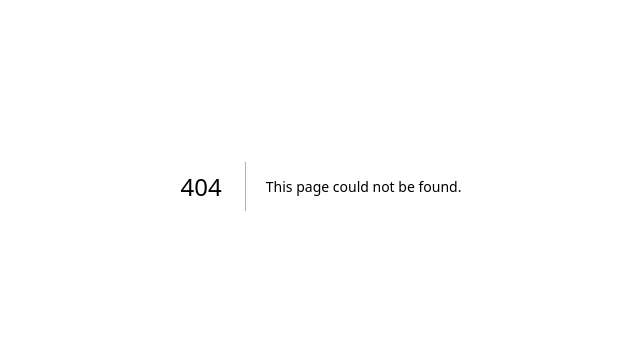
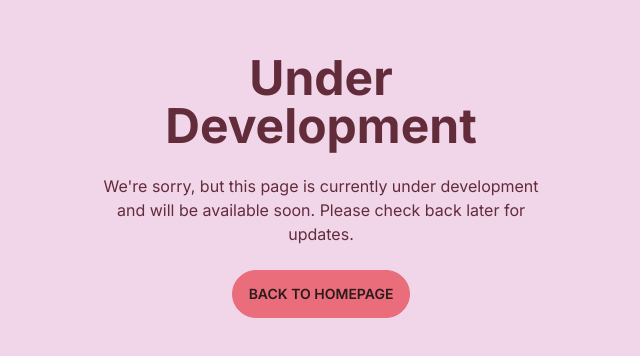
Before and after one commit to Qasimsaifi/portfolio, a Next.js app: page /about in a window 1280 px wide. Before the commit this address had no page. Shown: the part 214-570 px from the top of the page, without its empty margins (319-959 px from the left). Built offline with nearby package versions, Linux system fonts and the light colour scheme.

Commit message:
pages added about and contact

```diff
--- /dev/null
+++ b/src/app/about/page.jsx
@@ -0,0 +1,22 @@
+import React from "react";
+
+const aboutPage = () => {
+  return (
+    <div className="hero min-h-screen ">
+      <div className="hero-content text-center">
+        <div className="max-w-md">
+          <h1 className="text-5xl font-bold">Under Development</h1>
+          <p className="py-6">
+            We're sorry, but this page is currently under development and will
+            be available soon. Please check back later for updates.
+          </p>
+          <button className="btn btn-primary">
+            <a href="/">Back to Homepage</a>{" "}
+          </button>
+        </div>
+      </div>
+    </div>
+  );
+};
+
+export default aboutPage;
--- /dev/null
+++ b/src/app/contact/page.jsx
@@ -0,0 +1,21 @@
+import React from "react";
+const contactPage = () => {
+  return (
+    <div className="hero min-h-screen ">
+      <div className="hero-content text-center">
+        <div className="max-w-md">
+          <h1 className="text-5xl font-bold">Under Development</h1>
+          <p className="py-6">
+            We're sorry, but this page is currently under development and will
+            be available soon. Please check back later for updates.
+          </p>
+          <button className="btn btn-primary">
+            <a href="/">Back to Homepage</a>{" "}
+          </button>
+        </div>
+      </div>
+    </div>
+  );
+};
+
+export default contactPage;
--- /dev/null
+++ b/src/app/not-found.jsx
@@ -0,0 +1,18 @@
+import Link from 'next/link'
+import { headers } from 'next/headers'
+
+export default async function NotFound() {
+  const headersList = headers()
+  return (
+    <div className="hero min-h-screen ">
+  <div className="hero-content text-center">
+    <div className="max-w-md">
+      <h1 className="text-5xl font-bold">Page Not Found</h1>
+      <p className="py-6">Sorry, the page you're looking for doesn't exist. Please check the URL or navigate back to the homepage.</p>
+      <button className="btn btn-primary">Back to Homepage</button>
+    </div>
+  </div>
+</div>
+
+  )
+}
--- a/src/components/Footer.jsx
+++ b/src/components/Footer.jsx
@@ -9,7 +9,7 @@ const Footer = () => {
 
       </aside>
       <nav className="grid-flow-col gap-4 md:place-self-center md:justify-self-end">
-        <a>
+        <a href="https://twitter.com/qasim_wedev" target="blank">
           <svg
             xmlns="http://www.w3.org/2000/svg"
             width="24"
@@ -20,7 +20,7 @@ const Footer = () => {
             <path d="M24 4.557c-.883.392-1.832.656-2.828.775 1.017-.609 1.798-1.574 2.165-2.724-.951.564-2.005.974-3.127 1.195-.897-.957-2.178-1.555-3.594-1.555-3.179 0-5.515 2.966-4.797 6.045-4.091-.205-7.719-2.165-10.148-5.144-1.29 2.213-.669 5.108 1.523 6.574-.806-.026-1.566-.247-2.229-.616-.054 2.281 1.581 4.415 3.949 4.89-.693.188-1.452.232-2.224.084.626 1.956 2.444 3.379 4.6 3.419-2.07 1.623-4.678 2.348-7.29 2.04 2.179 1.397 4.768 2.212 7.548 2.212 9.142 0 14.307-7.721 13.995-14.646.962-.695 1.797-1.562 2.457-2.549z"></path>
           </svg>
         </a>
-        <a>
+        <a href="https://github.com/Qasimsaifi" target="blank">
           <svg
             xmlns="http://www.w3.org/2000/svg"
             width="24"
@@ -33,7 +33,7 @@ const Footer = () => {
             />
           </svg>
         </a>
-        <a>
+        <a href="https://www.instagram.com/qasim_webdev" target="blank">
           <svg
             xmlns="http://www.w3.org/2000/svg"
             width="24"
--- a/src/components/Navbar.jsx
+++ b/src/components/Navbar.jsx
@@ -42,7 +42,10 @@ const Navbar = () => {
             </li>
           </ul>
         </div>
-        <a className="btn btn-ghost normal-case text-xl">QASIM</a>
+        <div className="avatar indicator mt-1">
+          <span className="indicator-item badge badge-primary">Beta</span>
+          <a className="btn btn-ghost normal-case text-xl">QASIM</a>
+        </div>
       </div>
       <div className="navbar-center hidden lg:flex">
         <ul className="menu menu-horizontal px-1">
```
